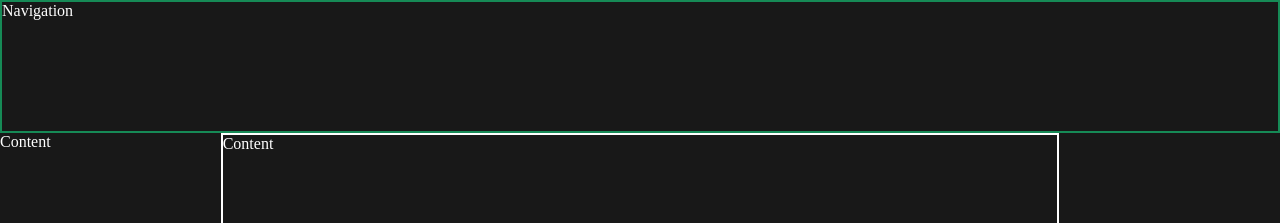
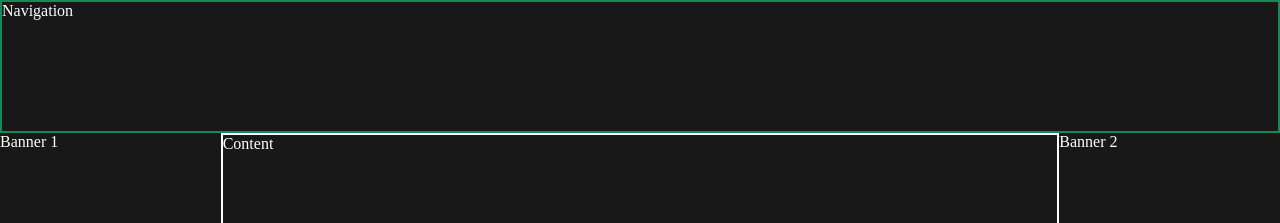
Before and after one commit to uaeboss/sirsellalot_frontend, a React (Vite) app: page / in a window 1280 px wide. Shown: the top 223 px of the page. Built offline with nearby package versions, Linux system fonts and the light colour scheme; a web font is replaced by a local one.

Commit message:
add banner2 component

```diff
--- a/src/App.jsx
+++ b/src/App.jsx
@@ -3,6 +3,7 @@ import Footer from "./components/Footer";
 import Navigation from "./components/Navigation";
 import Content from "./components/Content";
 import Banner1 from "./components/Banner1";
+import Banner2 from "./components/Banner2";
 
 function App() {
   return (
@@ -13,7 +14,7 @@ function App() {
           <Content />
           <Footer />
           <Banner1 />
-          <div className="banner2"></div>
+          <Banner2 />
         </div>
       </div>
     </>
--- a/src/components/Banner1.jsx
+++ b/src/components/Banner1.jsx
@@ -1,7 +1,7 @@
 const Banner1 = () => {
     return (
       <div className="banner1">
-        <p>Content</p>
+        <p>Banner 1</p>
       </div>
     );
   };
--- /dev/null
+++ b/src/components/Banner2.jsx
@@ -0,0 +1,9 @@
+const Banner2 = () => {
+    return (
+      <div className="banner2">
+        <p>Banner 2</p>
+      </div>
+    );
+  };
+
+  export default Banner2;
```
